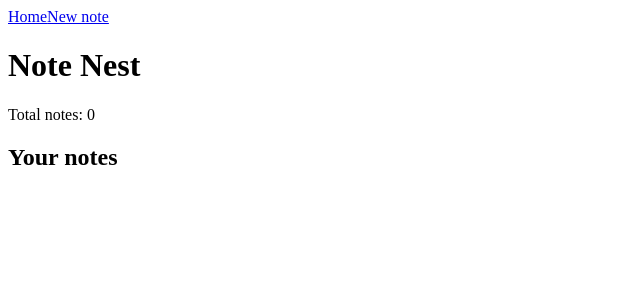
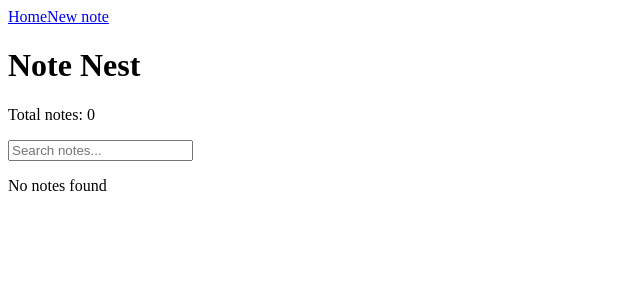
Before and after one commit to AriamGoitom/note-nest, a React (Vite) app: page / in a window 1280 px wide. Shown: the top 300 px of the page, without its empty margins (0-640 px from the left). Built offline with nearby package versions, Linux system fonts and the light colour scheme.

Commit message:
add note title search and empty state with no results message

```diff
--- a/src/pages/Home.jsx
+++ b/src/pages/Home.jsx
@@ -1,18 +1,34 @@
 import React from 'react';
-import { useContext } from 'react';
+import { useContext, useState } from 'react';
 import { NotesContext } from '../context/NotesContext';
 import NoteList from '../components/NoteList';
 
 const Home = () => {
 
     const { notes } = useContext(NotesContext);
+    const [searchTerm, setSearchTerm] = useState('');
+
+    const filteredNotes = notes.filter((note) =>
+        note.title.toLowerCase().includes(searchTerm.toLowerCase())
+    );
 
     return (
         <main>
             <h1>Note Nest</h1>
             <p>Total notes: {notes.length}</p>
 
-            <NoteList notes={notes} />
+            <input
+                type="text"
+                placeholder="Search notes..."
+                value={searchTerm}
+                onChange={(event) => setSearchTerm(event.target.value)}
+            />
+
+            {filteredNotes.length > 0 ? (
+                <NoteList notes={filteredNotes} />
+            ) : (
+                <p>No notes found</p>
+            )}
         </main>
     );
 };
```
